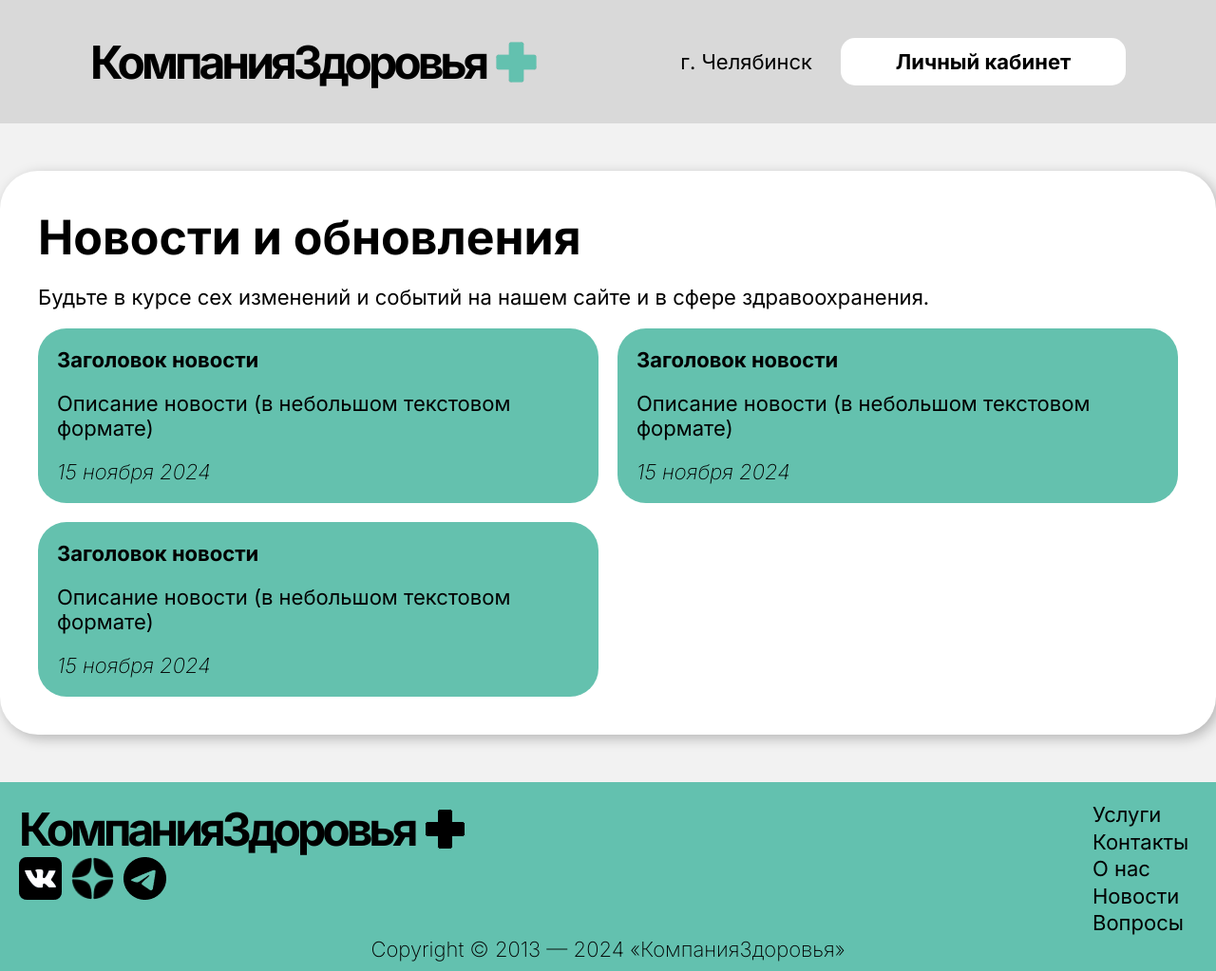
After one commit to lllMaKsImlll/HealthTeam, a Django app: page /news/ in a window 1280 px wide. The commit adds this page. Shown: the whole page at 95% size. Run offline with Django 5.2, Linux system fonts and the light colour scheme.

Commit message:
Relize v0.5

```diff
--- a/CompanyHealth/main/templates/main/contacts.html
+++ b/CompanyHealth/main/templates/main/contacts.html
@@ -9,7 +9,7 @@
 <body>
   {% include 'main/header.html' %}
   <main>
-    <div class="conteiner-contacts">
+    <div class="conteiner-about-us">
       <h1>Наши контакты</h1>
       <div class="map">
         <iframe src="https://www.google.com/maps/embed?pb=!1m18!1m12!1m3!1d2279.3721403091663!2d61.367217842624505!3d55.159265078115865!2m3!1f0!2f0!3f0!3m2!1i1024!2i768!4f13.1!3m3!1m2!1s0x43c592c7609f1541%3A0xa6323404282e1672!2z0K7QttC90L4t0KPRgNCw0LvRjNGB0LrQuNC5INCz0L7RgdGD0LTQsNGA0YHRgtCy0LXQvdC90YvQuSDRg9C90LjQstC10YDRgdC40YLQtdGC!5e0!3m2!1sru!2sru!4v1732184799645!5m2!1sru!2sru" width="1450" height="500" style="border:0; border-radius: 40px;" allowfullscreen="" loading="lazy" referrerpolicy="no-referrer-when-downgrade"></iframe>
--- /dev/null
+++ b/CompanyHealth/main/templates/main/news.html
@@ -0,0 +1,37 @@
+<!DOCTYPE html>
+<html lang="ru">
+<head>
+  <meta charset="UTF-8">
+  {% load static %}
+  <link rel="stylesheet" href="{% static '/css/main.css' %}">
+  <title>Новости</title>
+</head>
+  <body>
+  {% include 'main/header.html' %}
+  <main>
+    <div class="conteiner-news">
+      <h1>Новости и обновления</h1>
+      <p>Будьте в курсе сех изменений и событий на нашем сайте и в сфере здравоохранения. </p>
+      <div class="block-items">
+        <div class="block-item">
+          <h2>Заголовок новости</h2>
+          <p>Описание новости (в небольшом текстовом формате)</p>
+          <div class="meta-data">15 ноября 2024</div>
+        </div>
+        <div class="block-item">
+          <h2>Заголовок новости</h2>
+          <p>Описание новости (в небольшом текстовом формате)</p>
+          <div class="meta-data">15 ноября 2024</div>
+        </div>
+        <div class="block-item">
+          <h2>Заголовок новости</h2>
+          <p>Описание новости (в небольшом текстовом формате)</p>
+          <div class="meta-data">15 ноября 2024</div>
+        </div>
+      <!-— Здесь будет записи новостей-->
+      </div>
+    </div>
+  </main>
+  {% include 'main/footer.html' %}
+  </body>
+</html>
--- a/CompanyHealth/main/templates/main/profile.html
+++ b/CompanyHealth/main/templates/main/profile.html
@@ -21,7 +21,7 @@
                     <h2>{{ patient.fio }}</h2>
                     <p>{{ patient.email }}</p>
                     <button class="edit-profile-btn">Редактировать профиль</button>
-                    <button class="edit-profile-btn" onclick="window.location.href='{% url 'logout' %}'">Выйти</button>
+                    <button class="edit-profile-btn exit-button" onclick="window.location.href='{% url 'logout' %}'">Выйти</button>
                 </div>
             </div>
         </div>
--- a/CompanyHealth/main/views.py
+++ b/CompanyHealth/main/views.py
@@ -115,5 +115,6 @@ def ourServices_view(request):
 def news_view(request):
     return render(request, 'main/news.html')
 
+
 def questions_view(request):
     return render(request, 'main/questions.html')
--- a/CompanyHealth/static/css/profile.css
+++ b/CompanyHealth/static/css/profile.css
@@ -130,3 +130,7 @@
     text-align: center;
     color:#63C1AF;
 }
+
+.profile-details .exit-button {
+    background-color: #D74848;
+}
```
Also changed, not shown: CompanyHealth/db.sqlite3.
